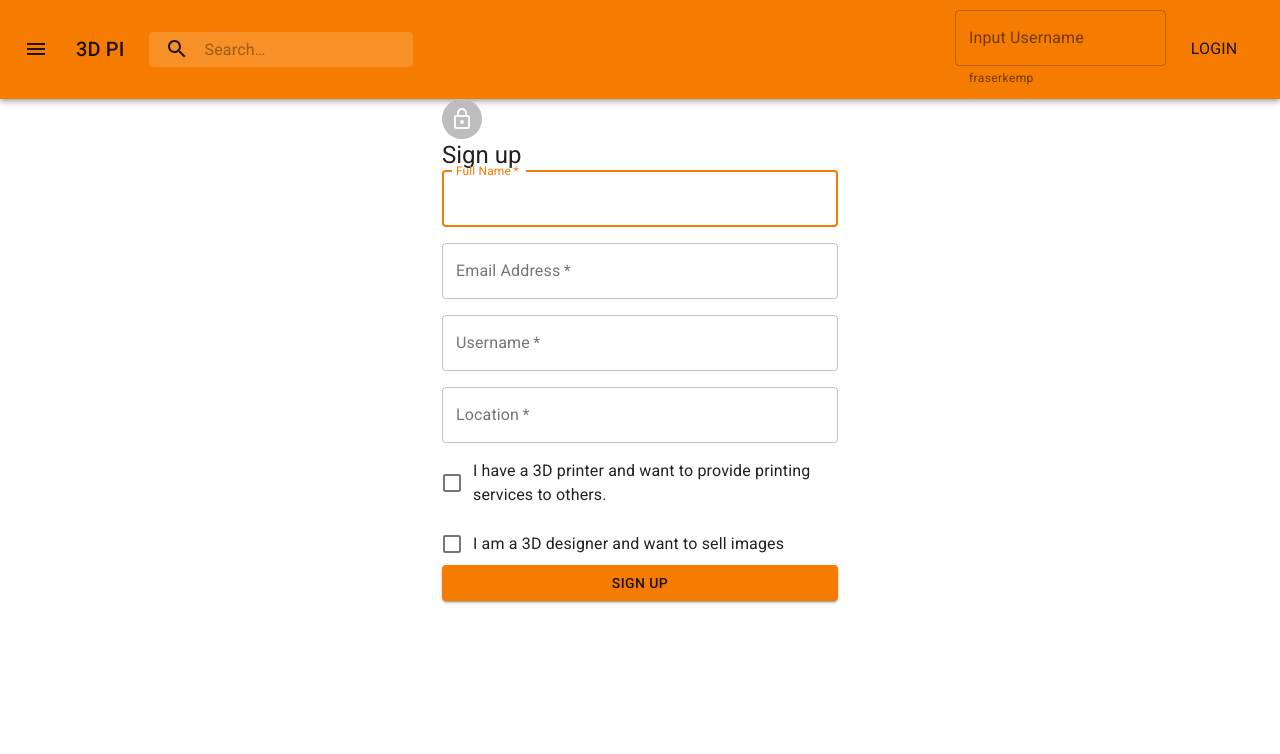
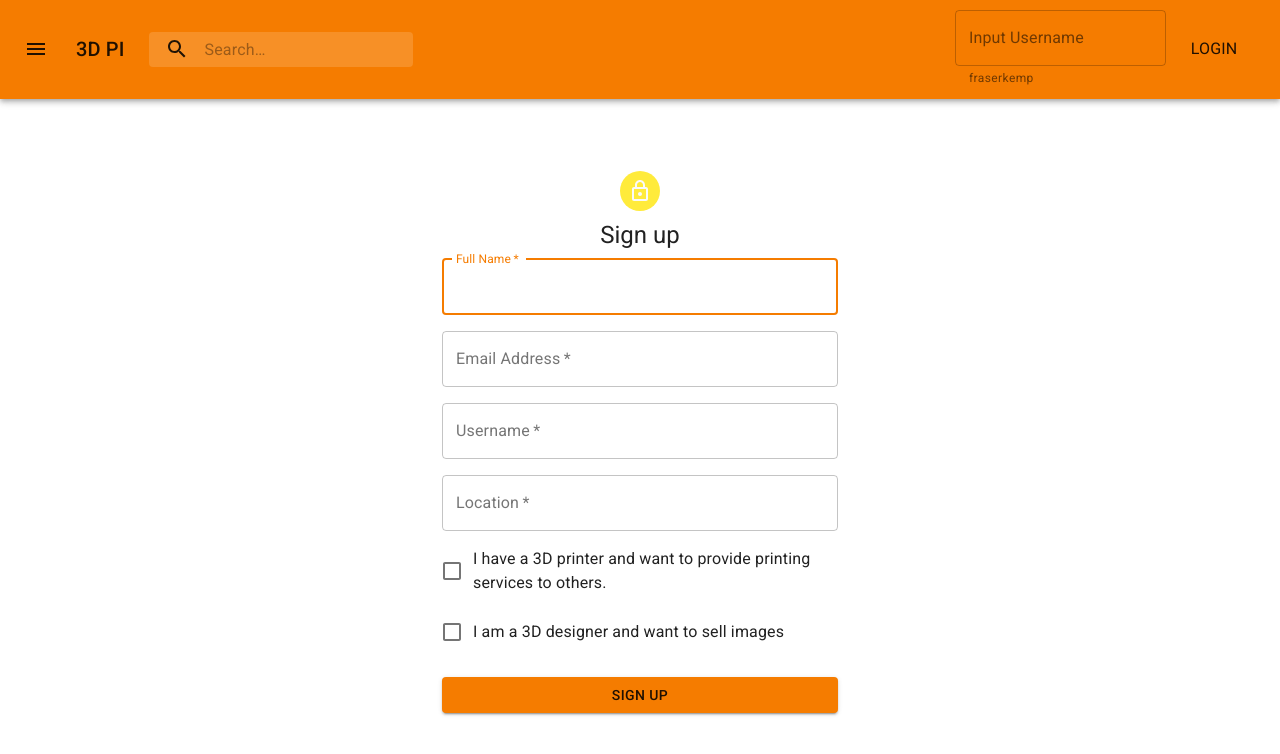
Before and after one commit to lizzykerrigan/fencs-fend, a React (Create React App) app: page /sign_up in a window 1280 px wide. Shown: the top 754 px of the page. Built offline with nearby package versions, Linux system fonts and the light colour scheme.

Commit message:
change default input values to null, fix styling

```diff
--- a/src/components/SignUp/SignUp.jsx
+++ b/src/components/SignUp/SignUp.jsx
@@ -15,7 +15,7 @@ import { gql } from "apollo-boost";
 import { Mutation } from "react-apollo";
 import { navigate } from "@reach/router";
 
-const useStyles = makeStyles(theme => ({
+const styles = theme => ({
   "@global": {
     body: {
       backgroundColor: theme.palette.common.white
@@ -33,12 +33,12 @@ const useStyles = makeStyles(theme => ({
   },
   form: {
     width: "100%", // Fix IE 11 issue.
-    marginTop: theme.spacing(3)
+    marginTop: theme.spacing(1)
   },
   submit: {
     margin: theme.spacing(3, 0, 2)
   }
-}));
+});
 
 const adduser = gql`
   mutation insert_users($newUser: [users_insert_input!]!) {
@@ -54,10 +54,10 @@ const adduser = gql`
 
 class SignUp extends React.Component {
   state = {
-    userFullnameInput: "",
-    userEmailInput: "",
-    usernameInput: "",
-    loacationInput: "",
+    userFullnameInput: null,
+    userEmailInput: null,
+    usernameInput: null,
+    locationInput: null,
     has3Dprinter: false,
     is3Ddesigner: false
   };
@@ -80,7 +80,11 @@ class SignUp extends React.Component {
               <Avatar className={classes.avatar}>
                 <LockOutlinedIcon />
               </Avatar>
-              <Typography component="h1" variant="h5">
+              <Typography
+                className={classes.signUpText}
+                component="h1"
+                variant="h5"
+              >
                 Sign up
               </Typography>
               <form
@@ -91,7 +95,7 @@ class SignUp extends React.Component {
                   const newUser = {
                     email_address: this.state.userEmailInput,
                     fullname: this.state.userFullnameInput,
-                    location: this.state.loacationInput,
+                    location: this.state.locationInput,
                     username: this.state.usernameInput,
                     owns_printer: this.state.has3Dprinter,
                     designer_tag: this.state.is3Ddesigner
@@ -149,7 +153,7 @@ class SignUp extends React.Component {
                       variant="outlined"
                       required
                       fullWidth
-                      name="loacationInput"
+                      name="locationInput"
                       label="Location"
                       id="location"
                       onChange={this.handleInputChange}
@@ -201,4 +205,4 @@ class SignUp extends React.Component {
   }
 }
 
-export default withStyles(useStyles)(SignUp);
+export default withStyles(styles)(SignUp);
```
